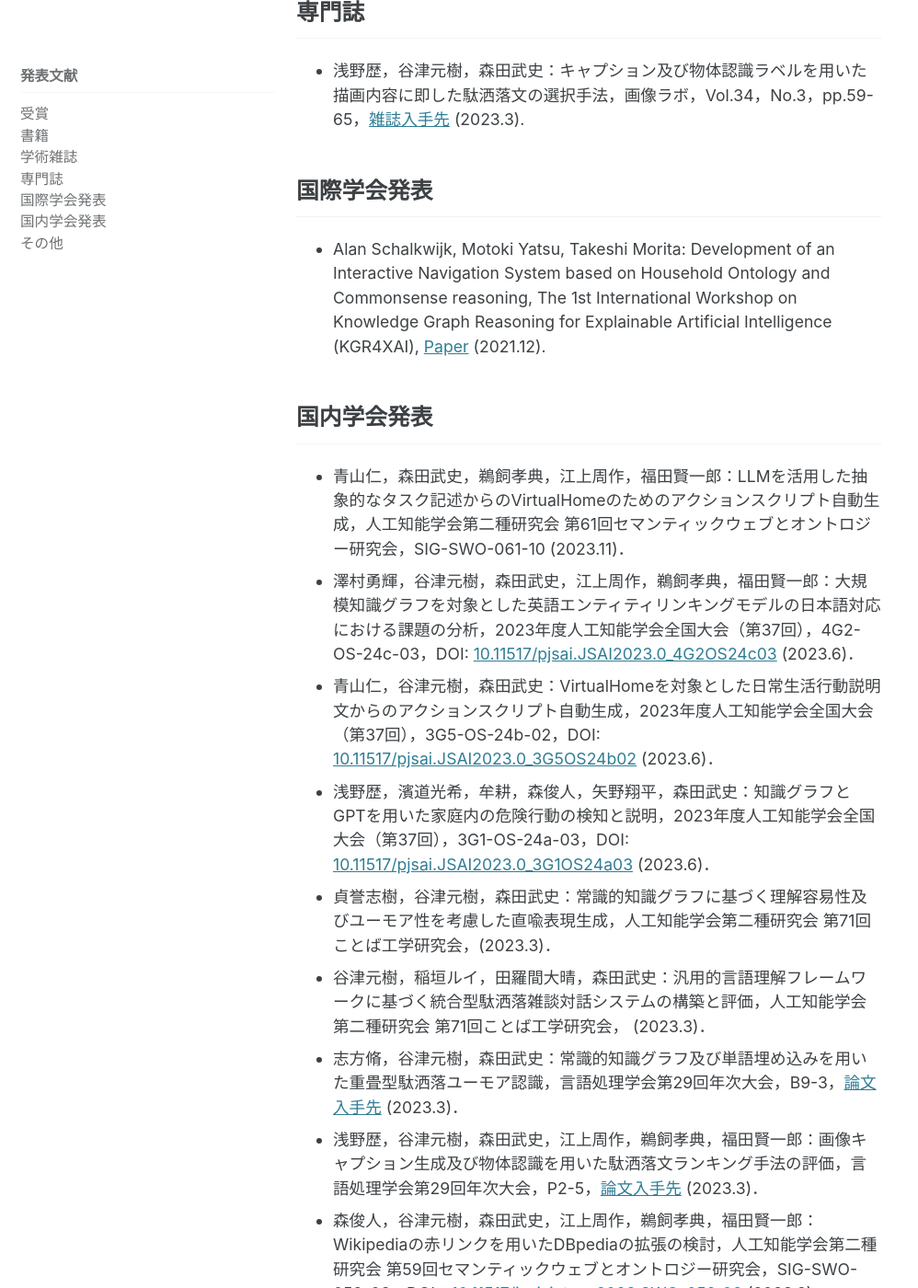
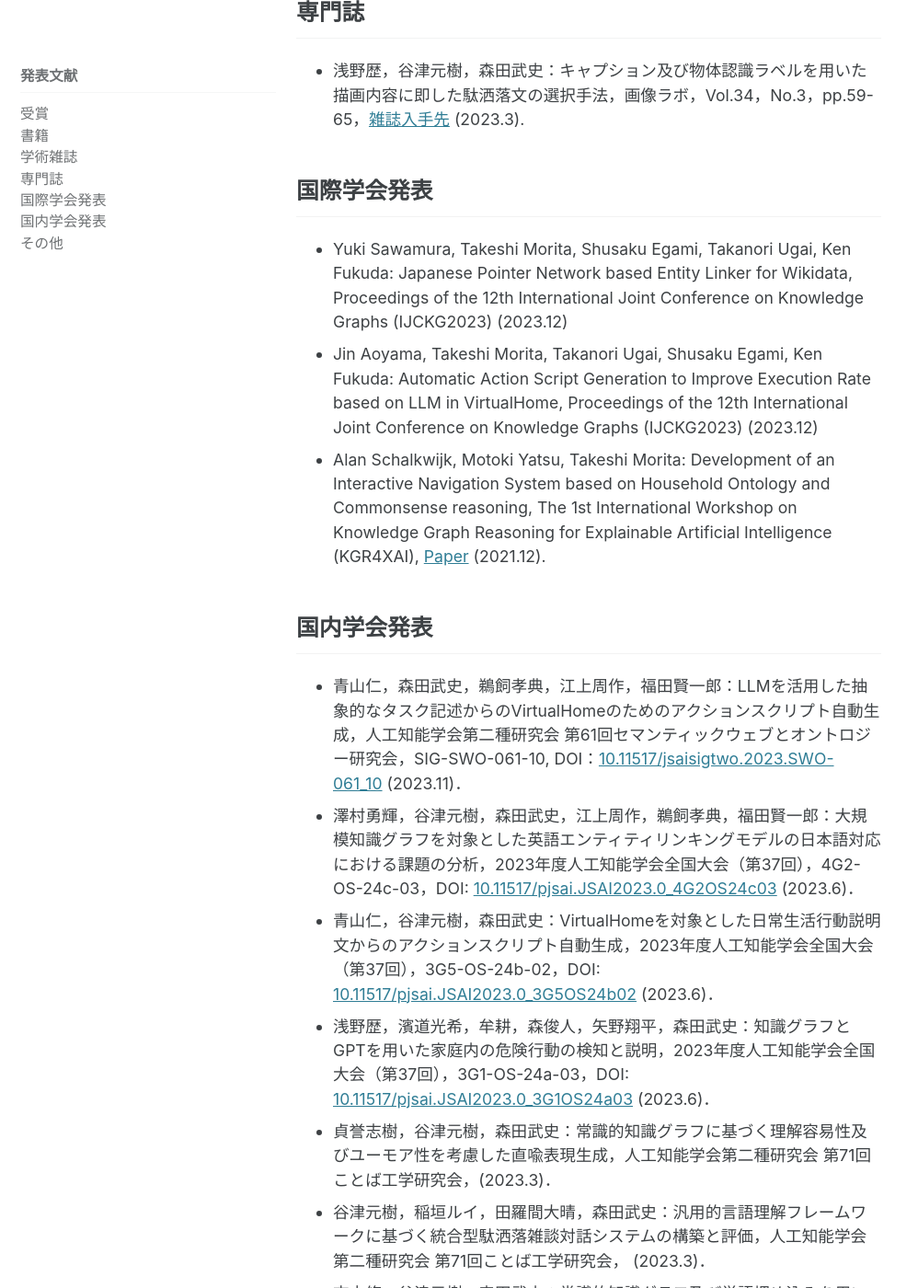
Before and after one commit to ke-lab-it-agu/ke-lab-it-agu.github.io, a Jekyll site: the page built from publications.md, in a window 1280 px wide and 1400 px high, scrolled down 1195 px. Shown: the whole window at 92% size, without its empty margins (0-998 px from the left). Built offline with Jekyll 4.4.1, drawn with Linux system fonts in a browser that asks for light colours; cached includes are drawn as plain includes.

Commit message:
update news and publications

```diff
--- a/publications.md
+++ b/publications.md
@@ -22,10 +22,12 @@ sidebar:
 * 浅野歴，谷津元樹，森田武史：キャプション及び物体認識ラベルを用いた描画内容に即した駄洒落文の選択手法，画像ラボ，Vol.34，No.3，pp.59-65，[雑誌入手先](https://www.nikko-pb.co.jp/products/detail.php?product_id=5491) (2023.3).
 
 ## 国際学会発表
+* Yuki Sawamura, Takeshi Morita, Shusaku Egami, Takanori Ugai, Ken Fukuda: Japanese Pointer Network based Entity Linker for Wikidata, Proceedings of the 12th International Joint Conference on Knowledge Graphs (IJCKG2023) (2023.12) <!-- 2023/12/9 -->
+* Jin Aoyama, Takeshi Morita, Takanori Ugai, Shusaku Egami, Ken Fukuda: Automatic Action Script Generation to Improve Execution Rate based on LLM in VirtualHome, Proceedings of the 12th International Joint Conference on Knowledge Graphs (IJCKG2023) (2023.12) <!-- 2023/12/8 -->
 * Alan Schalkwijk, Motoki Yatsu, Takeshi Morita: Development of an Interactive Navigation System based on Household Ontology and Commonsense reasoning, The 1st International Workshop on Knowledge Graph Reasoning for Explainable Artificial Intelligence (KGR4XAI), [Paper](https://kgr4xai.ikgrc.org/2021/papers/KGR4XAI_2021_paper_2_cr.pdf) (2021.12). <!-- 2021/12/6 -->
 
 ## 国内学会発表
-* 青山仁，森田武史，鵜飼孝典，江上周作，福田賢一郎：LLMを活用した抽象的なタスク記述からのVirtualHomeのためのアクションスクリプト自動生成，人工知能学会第二種研究会 第61回セマンティックウェブとオントロジー研究会，SIG-SWO-061-10 (2023.11)．<!-- 2023/11/25 -->
+* 青山仁，森田武史，鵜飼孝典，江上周作，福田賢一郎：LLMを活用した抽象的なタスク記述からのVirtualHomeのためのアクションスクリプト自動生成，人工知能学会第二種研究会 第61回セマンティックウェブとオントロジー研究会，SIG-SWO-061-10, DOI：[10.11517/jsaisigtwo.2023.SWO-061_10](https://doi.org/10.11517/jsaisigtwo.2023.SWO-061_10) (2023.11)．<!-- 2023/11/25 -->
 * 澤村勇輝，谷津元樹，森田武史，江上周作，鵜飼孝典，福田賢一郎：大規模知識グラフを対象とした英語エンティティリンキングモデルの日本語対応における課題の分析，2023年度人工知能学会全国大会（第37回），4G2-OS-24c-03，DOI: [10.11517/pjsai.JSAI2023.0_4G2OS24c03](https://doi.org/10.11517/pjsai.JSAI2023.0_4G2OS24c03) (2023.6)．<!-- 2023/6/9 -->
 * 青山仁，谷津元樹，森田武史：VirtualHomeを対象とした日常生活行動説明文からのアクションスクリプト自動生成，2023年度人工知能学会全国大会（第37回），3G5-OS-24b-02，DOI: [10.11517/pjsai.JSAI2023.0_3G5OS24b02](https://doi.org/10.11517/pjsai.JSAI2023.0_3G5OS24b02) (2023.6)．<!-- 2023/6/8 -->
 * 浅野歴，濱道光希，牟耕，森俊人，矢野翔平，森田武史：知識グラフとGPTを用いた家庭内の危険行動の検知と説明，2023年度人工知能学会全国大会（第37回），3G1-OS-24a-03，DOI: [10.11517/pjsai.JSAI2023.0_3G1OS24a03](https://doi.org/10.11517/pjsai.JSAI2023.0_3G1OS24a03) (2023.6)．<!-- 2023/6/8 -->
```
Also changed, not shown: index.md (+1 -0 lines).
